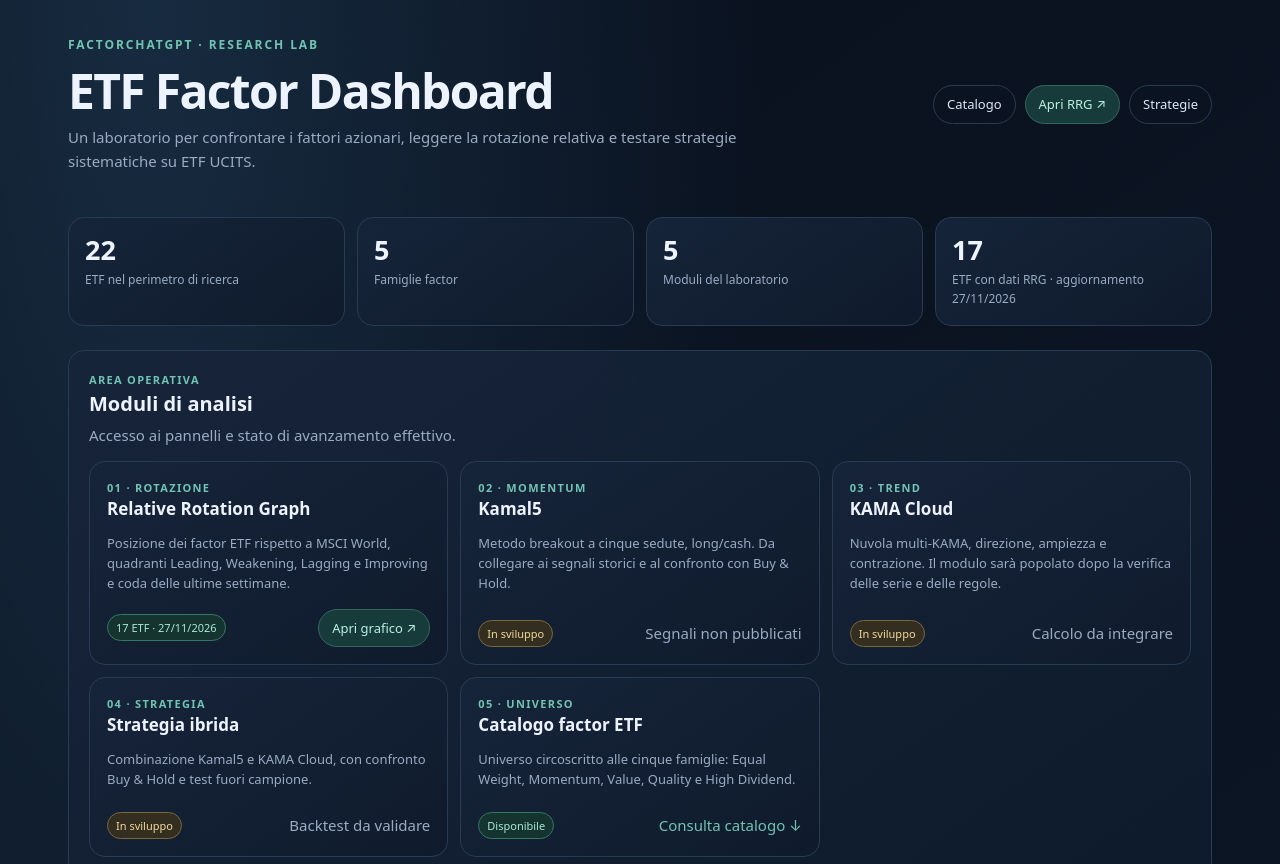
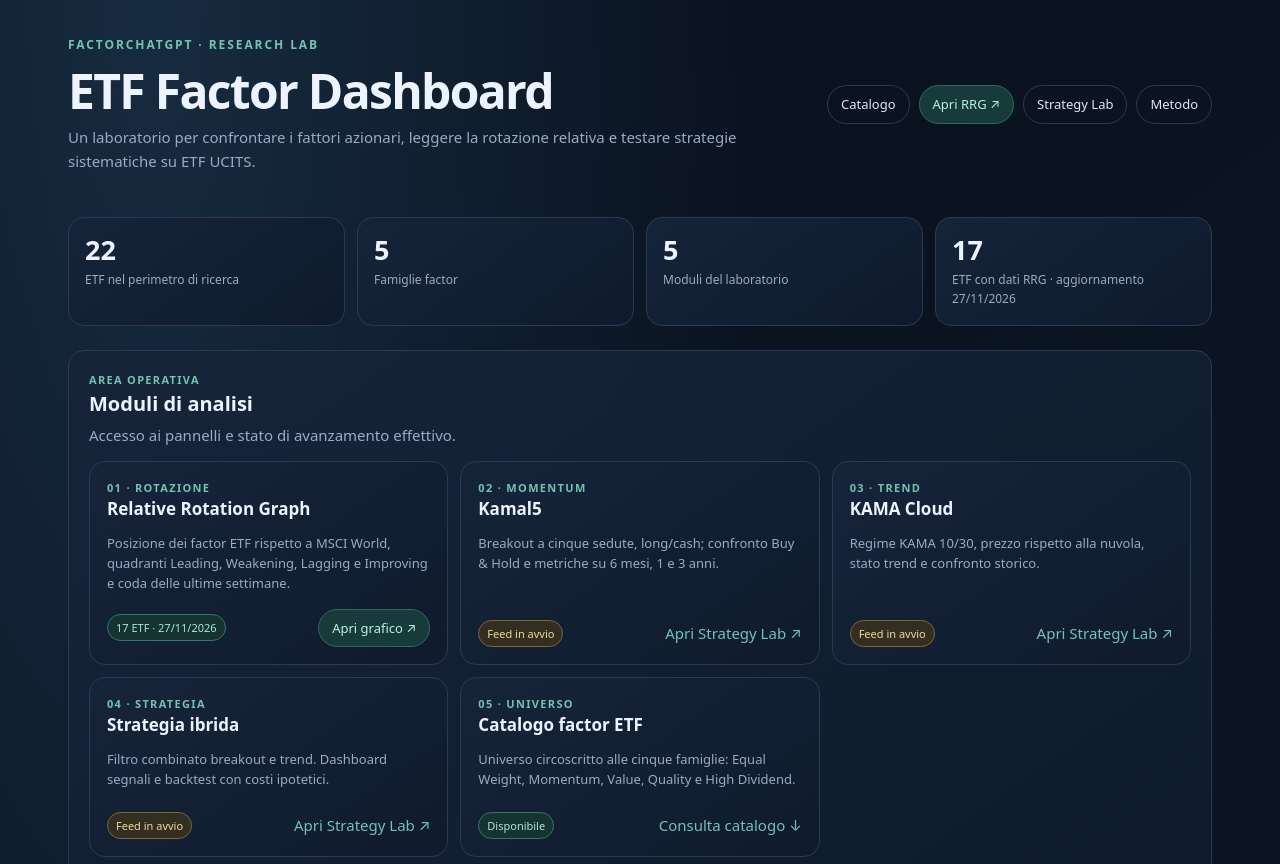
Before and after one commit to Giorgiogoldoni/Factorchatgpt, a plain HTML site: page index.html in a window 1280 px wide. Shown: the top 864 px of the page. Drawn offline with Linux system fonts and the light colour scheme.

Commit message:
Connect homepage to Strategy Lab

```diff
--- a/index.html
+++ b/index.html
@@ -20,7 +20,7 @@ header{display:flex;justify-content:space-between;align-items:center;gap:18px;fl
 <body><main>
 <header>
  <div class="hero"><div class="brand">FactorChatGPT · Research Lab</div><h1>ETF Factor Dashboard</h1><p>Un laboratorio per confrontare i fattori azionari, leggere la rotazione relativa e testare strategie sistematiche su ETF UCITS.</p></div>
- <nav class="nav" aria-label="Navigazione"><a href="#catalogo">Catalogo</a><a href="./rrg.html" class="primary">Apri RRG ↗</a><a href="#strategie">Strategie</a></nav>
+ <nav class="nav" aria-label="Navigazione"><a href="#catalogo">Catalogo</a><a href="./rrg.html" class="primary">Apri RRG ↗</a><a href="./strategies.html">Strategy Lab</a><a href="#strategie">Metodo</a></nav>
 </header>
 <div class="metrics">
  <div class="metric"><strong id="etf-count">22</strong><span>ETF nel perimetro di ricerca</span></div>
@@ -32,9 +32,9 @@ header{display:flex;justify-content:space-between;align-items:center;gap:18px;fl
  <div class="section-head"><div><div class="eyebrow">Area operativa</div><h2>Moduli di analisi</h2><div class="muted">Accesso ai pannelli e stato di avanzamento effettivo.</div></div></div>
  <div class="modules">
   <article class="module"><div class="eyebrow">01 · Rotazione</div><h3>Relative Rotation Graph</h3><p>Posizione dei factor ETF rispetto a MSCI World, quadranti Leading, Weakening, Lagging e Improving e coda delle ultime settimane.</p><div class="module-foot"><span id="rrg-status" class="status">Verifica feed…</span><a class="button primary" href="./rrg.html">Apri grafico ↗</a></div></article>
-  <article class="module"><div class="eyebrow">02 · Momentum</div><h3>Kamal5</h3><p>Metodo breakout a cinque sedute, long/cash. Da collegare ai segnali storici e al confronto con Buy &amp; Hold.</p><div class="module-foot"><span class="status pending">In sviluppo</span><span class="muted">Segnali non pubblicati</span></div></article>
-  <article class="module"><div class="eyebrow">03 · Trend</div><h3>KAMA Cloud</h3><p>Nuvola multi-KAMA, direzione, ampiezza e contrazione. Il modulo sarà popolato dopo la verifica delle serie e delle regole.</p><div class="module-foot"><span class="status pending">In sviluppo</span><span class="muted">Calcolo da integrare</span></div></article>
-  <article class="module"><div class="eyebrow">04 · Strategia</div><h3>Strategia ibrida</h3><p>Combinazione Kamal5 e KAMA Cloud, con confronto Buy &amp; Hold e test fuori campione.</p><div class="module-foot"><span class="status pending">In sviluppo</span><span class="muted">Backtest da validare</span></div></article>
+  <article class="module"><div class="eyebrow">02 · Momentum</div><h3>Kamal5</h3><p>Breakout a cinque sedute, long/cash; confronto Buy &amp; Hold e metriche su 6 mesi, 1 e 3 anni.</p><div class="module-foot"><span class="status pending">Feed in avvio</span><a href="./strategies.html">Apri Strategy Lab ↗</a></div></article>
+  <article class="module"><div class="eyebrow">03 · Trend</div><h3>KAMA Cloud</h3><p>Regime KAMA 10/30, prezzo rispetto alla nuvola, stato trend e confronto storico.</p><div class="module-foot"><span class="status pending">Feed in avvio</span><a href="./strategies.html">Apri Strategy Lab ↗</a></div></article>
+  <article class="module"><div class="eyebrow">04 · Strategia</div><h3>Strategia ibrida</h3><p>Filtro combinato breakout e trend. Dashboard segnali e backtest con costi ipotetici.</p><div class="module-foot"><span class="status pending">Feed in avvio</span><a href="./strategies.html">Apri Strategy Lab ↗</a></div></article>
   <article class="module"><div class="eyebrow">05 · Universo</div><h3>Catalogo factor ETF</h3><p>Universo circoscritto alle cinque famiglie: Equal Weight, Momentum, Value, Quality e High Dividend.</p><div class="module-foot"><span class="status live">Disponibile</span><a href="#catalogo">Consulta catalogo ↓</a></div></article>
  </div>
 </section>
```
